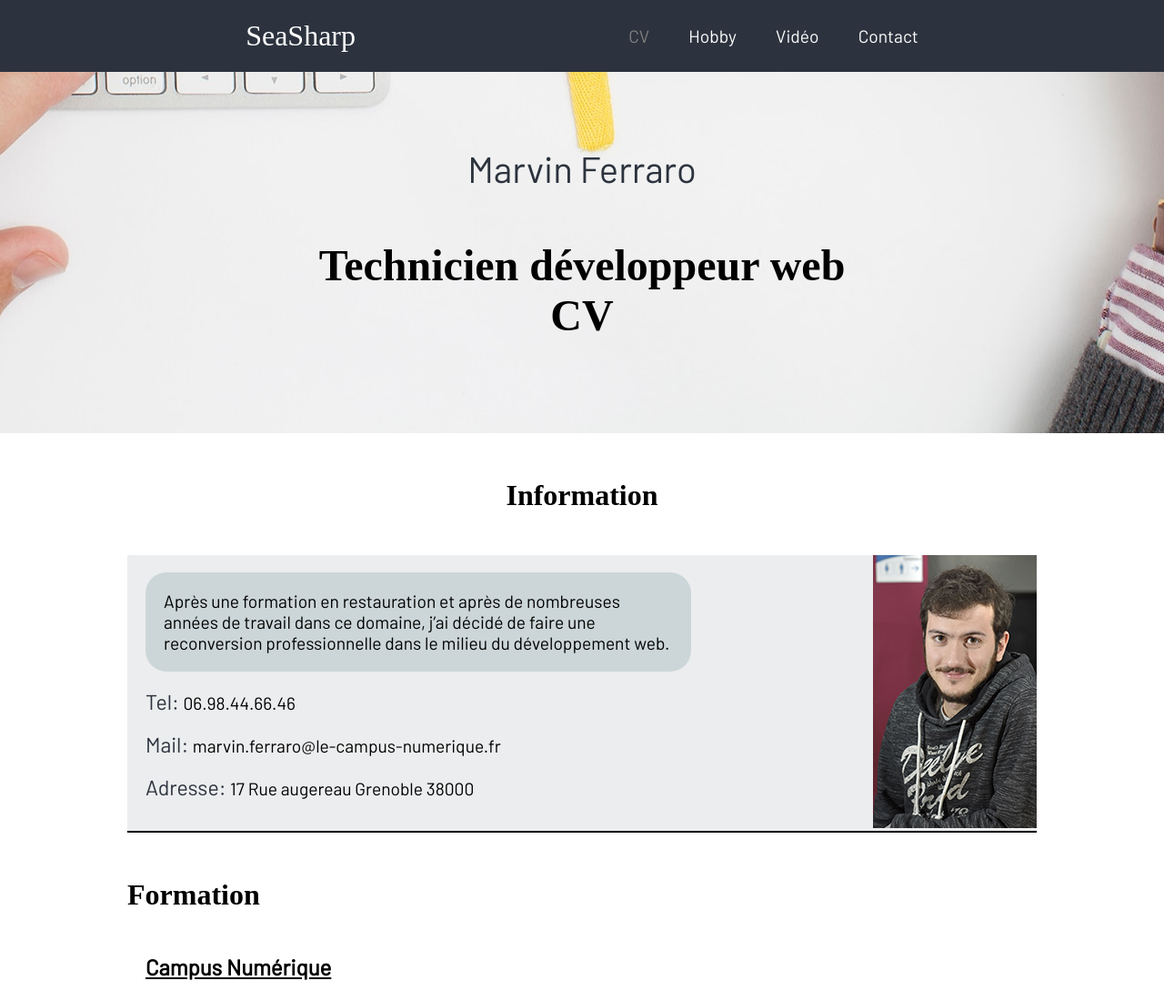
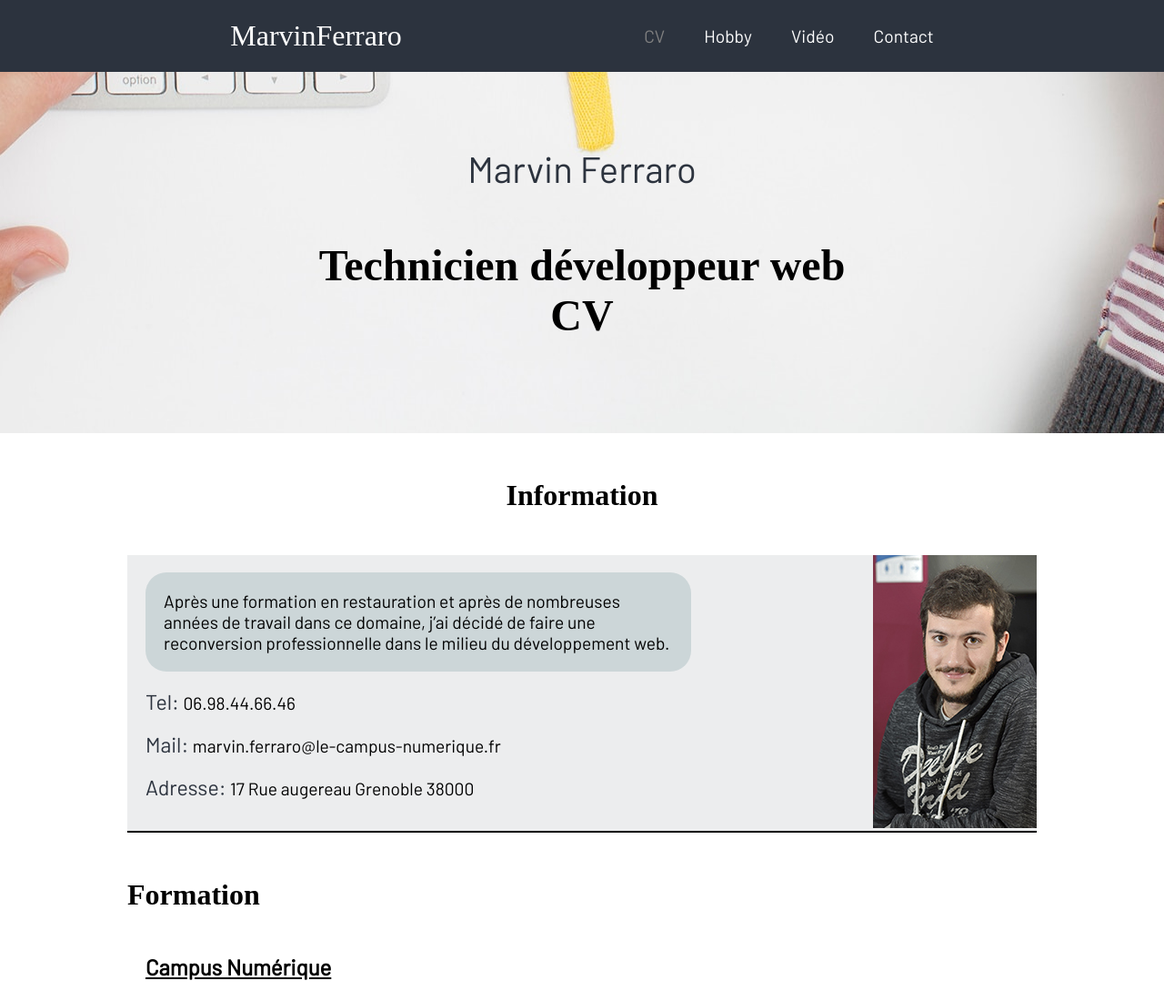
Before and after one commit to MGuillard87/cv_mmmm, a plain HTML site: page CVMarvin/index.html in a window 1280 px wide. Shown: the top 1100 px of the page at 91% size. Drawn offline with Linux system fonts and the light colour scheme; a web font is replaced by a local one.

Commit message:
Changement de titre

```diff
--- a/CVMarvin/index.html
+++ b/CVMarvin/index.html
@@ -11,7 +11,7 @@
         <header>
             <div class="containerNav">
                 <!-- <img src="img/LogoSS1.2Blanc.png" alt="Logo SeaSharp"> -->
-                    <p class="titreLogo">SeaSharp</p>
+                    <p class="titreLogo">MarvinFerraro</p>
                     <nav class="nav">
                         <li>
                             <ul><a href="index.html" class="actif">CV</a></ul>
```
